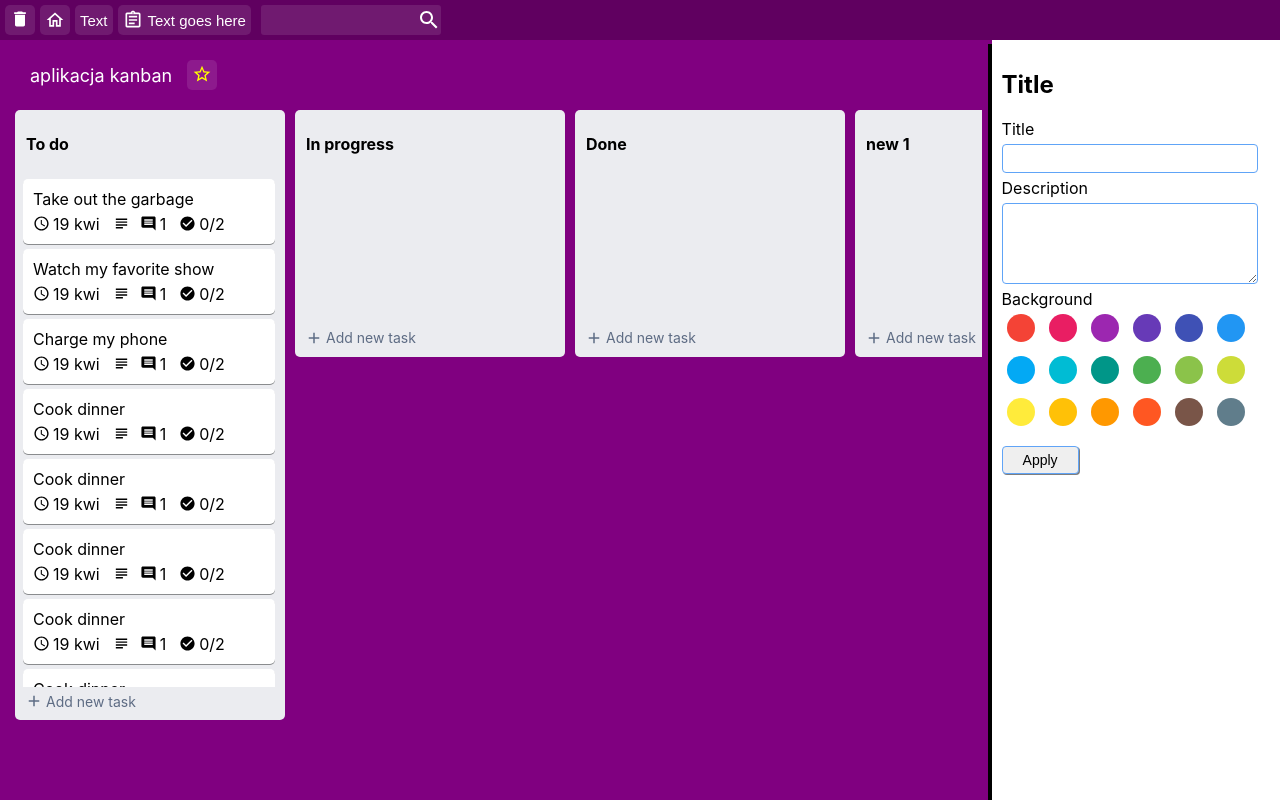
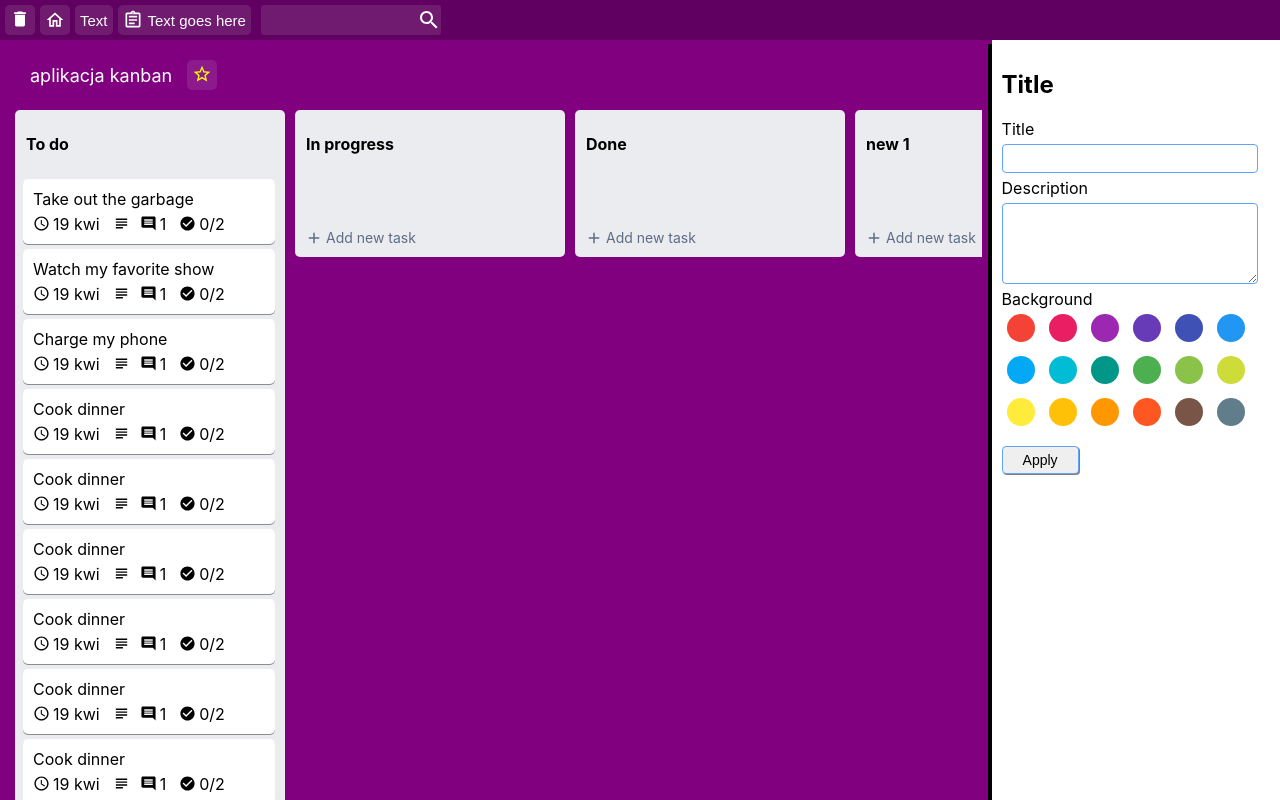
Before and after one commit to agalem/project-management-app, a React (Create React App) app: page / in a window 1280 px wide. Built offline with nearby package versions, Linux system fonts and the light colour scheme.

Commit message:
React-draggable fixed, removed scroll from task's cards

```diff
--- a/src/components/BoardElements/Card.jsx
+++ b/src/components/BoardElements/Card.jsx
@@ -27,7 +27,7 @@ const CardContainer = styled.div`
     width: 260px;
     min-width: 240px;
     height: 100%;
-    max-height: 75vh;
+    max-height: 100%;
     margin: 10px 5px;
     padding: 5px;
     border-radius: 5px;
@@ -37,7 +37,11 @@ const CardContainer = styled.div`
 
 const TaskList = styled.div`
     height: 100%;
-    overflow-y: scroll;
+    min-height: 50px;
+`;
+
+/*
+overflow-y: scroll;
     overflow: -moz-scrollbars-vertical;
     min-height: 150px;
     -webkit-overflow-scrolling: touch;
@@ -54,7 +58,7 @@ const TaskList = styled.div`
         background: #babdc4;
         border-radius: 5px;
     }
-`;
+ */
 
 const StyledInput = styled(InputBase)`
     width: 100%;
```
Also changed, not shown: src/components/BoardElements/Task.jsx (line endings or trailing spaces).
